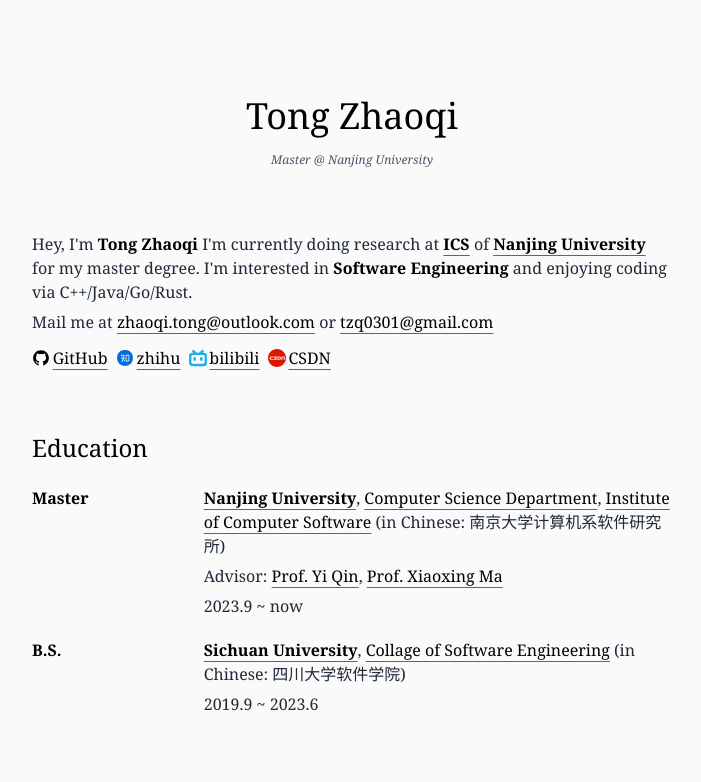
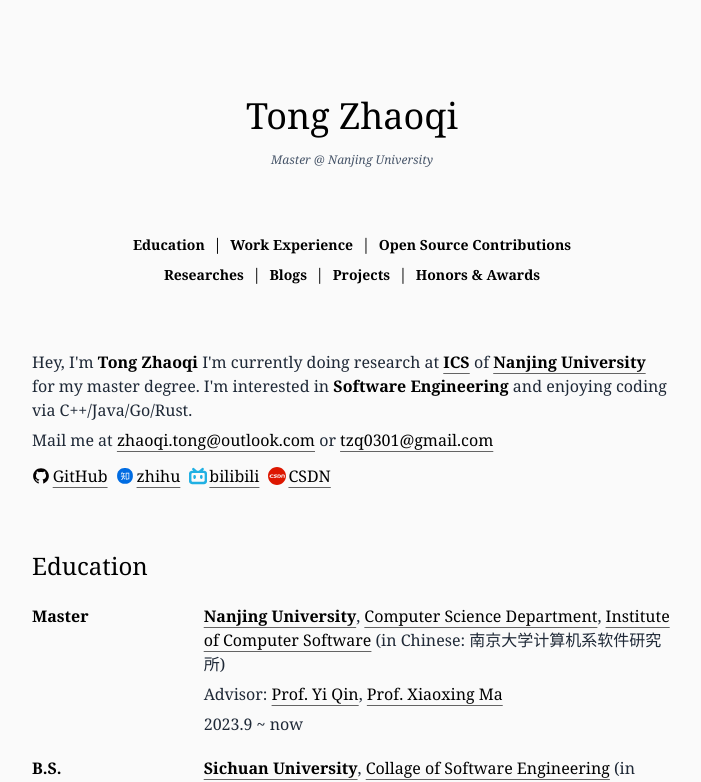
Before and after one commit to tzq0301/tzq0301.github.io, a Next.js app: page / in a window 1280 px wide. Shown: the top 782 px of the page, without its empty margins (288-989 px from the left). Built offline with nearby package versions, Linux system fonts and the light colour scheme.

Commit message:
add [contents]

```diff
--- a/app/components/UrlLink.tsx
+++ b/app/components/UrlLink.tsx
@@ -1,10 +1,16 @@
 import Link from "next/link";
 import React from "react";
 
-export default function UrlLink({url, bold = true, underline = true, children}: { url: string, bold?: boolean, underline?: boolean, children: React.ReactNode }) {
+export default function UrlLink({url, bold = true, underline = true, fontSize = 'text-base', children}: {
+    url: string,
+    bold?: boolean,
+    underline?: boolean,
+    fontSize?: string,
+    children: React.ReactNode
+}) {
     return (
         <Link
-            className={`${bold ? 'font-bold' : ''} ${underline ? 'underline underline-offset-[5px] decoration-black/60 decoration-1' : ''} text-black hover:text-orange-400 duration-300`}
+            className={`${fontSize} ${bold ? 'font-bold' : ''} ${underline ? 'underline underline-offset-[5px] decoration-black/60 decoration-1' : ''} text-black hover:text-orange-400 duration-300`}
             href={url}>
             {children}
         </Link>
--- a/app/page.tsx
+++ b/app/page.tsx
@@ -25,6 +25,28 @@ export default function Home() {
                     <div className={'h-4'}></div>
 
                     <div className={'text-center text-slate-600 text-xs italic'}>Master @ Nanjing University</div>
+                </div>
+
+                <div className={'h-16'}></div>
+
+                <div className={'flex flex-col items-center'}>
+                    <div>
+                        <UrlLink url={'#education'} underline={false} fontSize={'text-sm'}>Education</UrlLink>
+                        <Separator/>
+                        <UrlLink url={'#work-experience'} underline={false} fontSize={'text-sm'}>Work Experience</UrlLink>
+                        <Separator/>
+                        <UrlLink url={'#open-source'} underline={false} fontSize={'text-sm'}>Open Source Contributions</UrlLink>
+                    </div>
+                    <Br/>
+                    <div>
+                        <UrlLink url={'#researches'} underline={false} fontSize={'text-sm'}>Researches</UrlLink>
+                        <Separator/>
+                        <UrlLink url={'#blogs'} underline={false} fontSize={'text-sm'}>Blogs</UrlLink>
+                        <Separator/>
+                        <UrlLink url={'#projects'} underline={false} fontSize={'text-sm'}>Projects</UrlLink>
+                        <Separator/>
+                        <UrlLink url={'#honors-awards'} underline={false} fontSize={'text-sm'}>Honors & Awards</UrlLink>
+                    </div>
                 </div>
 
                 <div className={'h-16'}></div>
@@ -66,7 +88,7 @@ export default function Home() {
 
                 <div className={'h-14'}></div>
 
-                <div>
+                <div id={'education'}>
                     <div className={'text-2xl'}>Education</div>
                     <Br/>
                     <Br/>
@@ -118,7 +140,7 @@ export default function Home() {
 
                 <div className={'h-14'}></div>
 
-                <div>
+                <div id={'work-experience'}>
                     <div className={'text-2xl'}>Work Experience</div>
                     <Br/>
                     <Br/>
@@ -160,7 +182,7 @@ export default function Home() {
 
                 <div className={'h-14'}></div>
 
-                <div>
+                <div id={'open-source'}>
                     <div className={'text-2xl'}>Open Source Contributions</div>
                     <Br/>
                     <Br/>
@@ -183,7 +205,7 @@ export default function Home() {
 
                 <div className={'h-14'}></div>
 
-                <div>
+                <div id={'researches'}>
                     <div className={'text-2xl'}>Researches</div>
                     <Br/>
                     <Br/>
@@ -207,7 +229,7 @@ export default function Home() {
 
                 <div className={'h-14'}></div>
 
-                <div>
+                <div id={'blogs'}>
                     <div className={'text-2xl'}>Blogs <text className={'text-base'}>(selected)</text></div>
                     <Br/>
                     <Br/>
@@ -235,7 +257,7 @@ export default function Home() {
 
                 <div className={'h-14'}></div>
 
-                <div>
+                <div id={'projects'}>
                     <div className={'text-2xl'}>Projects</div>
                     <Br/>
                     <Br/>
@@ -277,7 +299,7 @@ export default function Home() {
 
                 <div className={'h-14'}></div>
 
-                <div>
+                <div id={'honors-awards'}>
                     <div className={'text-2xl'}>Honors & Awards</div>
                     <Br/>
                     <Br/>
@@ -306,9 +328,6 @@ export default function Home() {
 
                 <div className={'h-32'}></div>
 
-
-
-                <div className={'h-32'}></div>
             </div>
         </div>
     )
```
